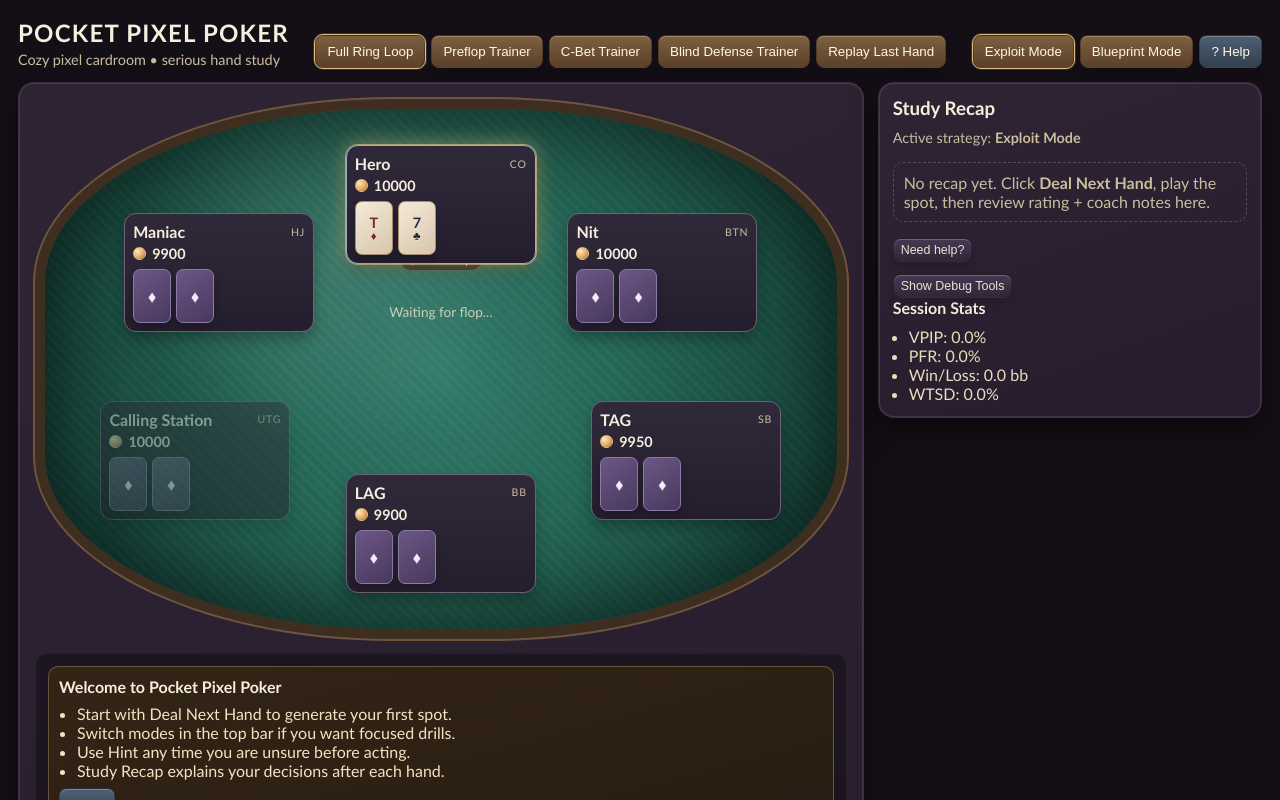
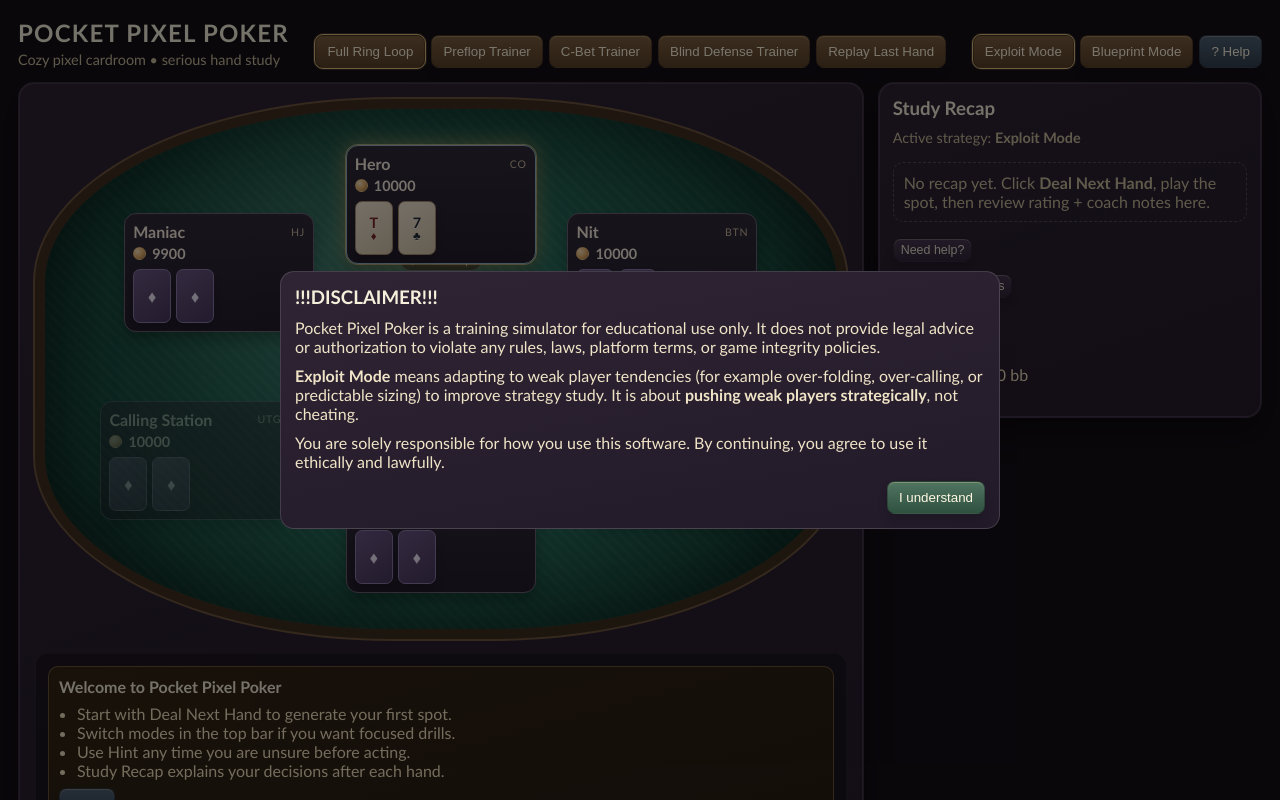
Before and after one commit to oldfart95/Poker_Training_Emulator, a React (Vite) app: page / in a window 1280 px wide. Shown: the top 800 px of the page. Built offline with nearby package versions, Linux system fonts and the light colour scheme.

Commit message:
Add first-load liability disclaimer for exploit mode

```diff
--- a/src/App.tsx
+++ b/src/App.tsx
@@ -13,7 +13,7 @@
 import { StrategyMode } from './strategy/types';
 import { helpSections, paceHelp, ratingHelp, strategyModeHelp } from './hints/contextualHelp';
 import { generateSpotHint } from './hints/hintGenerator';
-import { ONBOARDING_DISMISS_KEY, trainerInstructions, welcomeChecklist } from './hints/onboardingText';
+import { LIABILITY_DISCLAIMER_DISMISS_KEY, ONBOARDING_DISMISS_KEY, trainerInstructions, welcomeChecklist } from './hints/onboardingText';
 
 const modeLabel: Record<Mode, string> = {
   'full-ring': 'Full Ring Loop',
@@ -89,6 +89,7 @@
   const [showHint, setShowHint] = useState(false);
   const [showHintMore, setShowHintMore] = useState(false);
   const [showOnboarding, setShowOnboarding] = useState(() => localStorage.getItem(ONBOARDING_DISMISS_KEY) !== '1');
+  const [showLiabilityDisclaimer, setShowLiabilityDisclaimer] = useState(() => localStorage.getItem(LIABILITY_DISCLAIMER_DISMISS_KEY) !== '1');
 
   const pace = paceProfiles[paceMode];
 
@@ -200,6 +201,11 @@
   const dismissOnboarding = () => {
     setShowOnboarding(false);
     localStorage.setItem(ONBOARDING_DISMISS_KEY, '1');
+  };
+
+  const acceptLiabilityDisclaimer = () => {
+    setShowLiabilityDisclaimer(false);
+    localStorage.setItem(LIABILITY_DISCLAIMER_DISMISS_KEY, '1');
   };
 
   const heroAction = async (type: 'fold' | 'check' | 'call' | 'raise' | 'all-in', amount = 0) => {
@@ -572,6 +578,27 @@
           </section>
         </div>
       )}
+
+      {showLiabilityDisclaimer && (
+        <div className="modal-backdrop">
+          <section className="help-modal disclaimer-modal">
+            <h3>!!!DISCLAIMER!!!</h3>
+            <p>
+              Pocket Pixel Poker is a training simulator for educational use only. It does not provide legal advice or authorization
+              to violate any rules, laws, platform terms, or game integrity policies.
+            </p>
+            <p>
+              <strong>Exploit Mode</strong> means adapting to weak player tendencies (for example over-folding, over-calling, or
+              predictable sizing) to improve strategy study. It is about <strong>pushing weak players strategically</strong>, not
+              cheating.
+            </p>
+            <p>
+              You are solely responsible for how you use this software. By continuing, you agree to use it ethically and lawfully.
+            </p>
+            <button className="accent" onClick={acceptLiabilityDisclaimer}>I understand</button>
+          </section>
+        </div>
+      )}
     </div>
   );
 }
--- a/src/hints/onboardingText.ts
+++ b/src/hints/onboardingText.ts
@@ -1,6 +1,7 @@
 import { Mode } from '../engine/types';
 
 export const ONBOARDING_DISMISS_KEY = 'ppp:onboarding-dismissed-v1';
+export const LIABILITY_DISCLAIMER_DISMISS_KEY = 'ppp:liability-disclaimer-dismissed-v1';
 
 export const welcomeChecklist = [
   'Start with Deal Next Hand to generate your first spot.',
--- a/src/styles.css
+++ b/src/styles.css
@@ -439,6 +439,14 @@
 }
 .help-section h4 { margin: 10px 0 4px; }
 .help-section ul { margin: 0; padding-left: 18px; color: #eee1c0; }
+.disclaimer-modal {
+  width: min(720px, 100%);
+  display: grid;
+  gap: 10px;
+}
+.disclaimer-modal h3 { margin: 0; }
+.disclaimer-modal p { margin: 0; color: #f0e4c7; }
+.disclaimer-modal button { justify-self: end; }
 
 @media (max-width: 1180px) {
   .layout { grid-template-columns: 1fr; }
```
